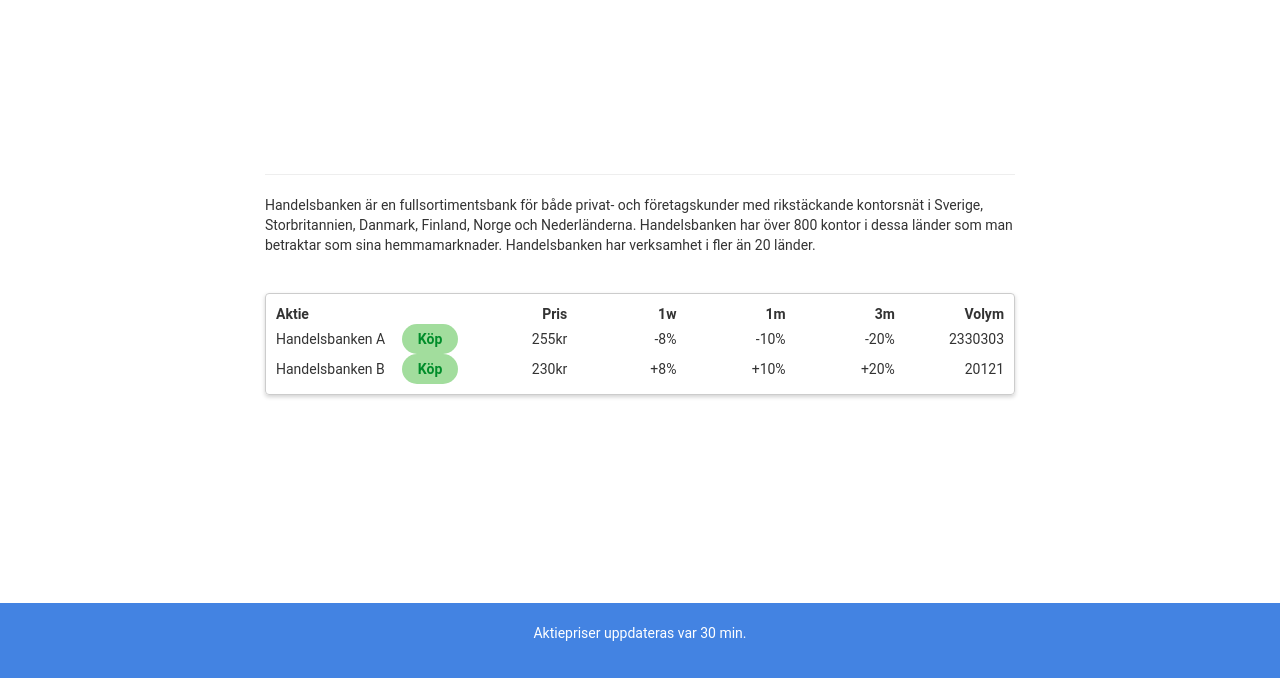
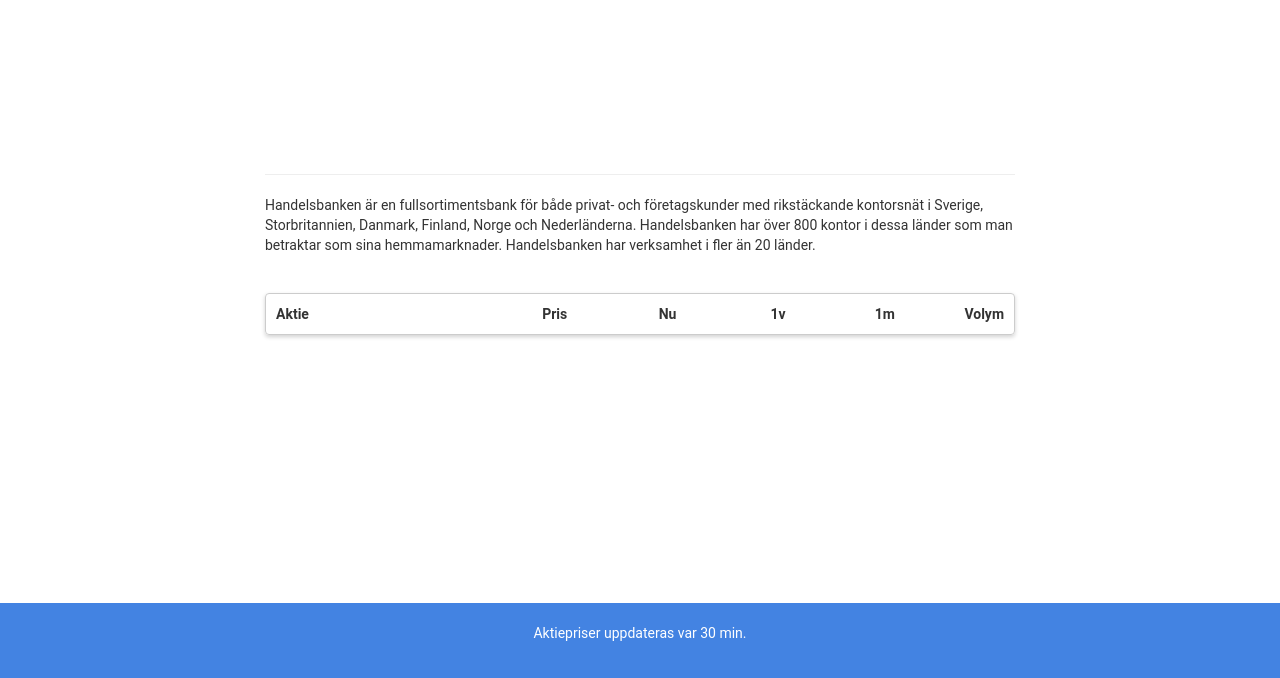
Before and after one commit to JohanKJIP/aktiearbitrage, a Django app: template mainpage/templates/mainpage/stock_detail.html in a window 1280 px wide. Shown: the part 122-800 px from the top of the page. Run offline with Django 3.2, Linux system fonts and the light colour scheme; the template is opened without the code that fills it, so the values that code supplies are empty; some libraries are stand-ins or nearby versions.

Commit message:
Dynamic stock page data and model changes

```diff
--- a/mainpage/models.py
+++ b/mainpage/models.py
@@ -6,6 +6,7 @@ class Stock(models.Model):
     slug = models.CharField(max_length=30)
     name = models.CharField(max_length=30)
     spread = models.FloatField(default=0)
+    info = models.TextField(default="")
 
     def __str__(self):
         return self.name
@@ -13,7 +14,9 @@ class Stock(models.Model):
 class Stock_Info(models.Model):
     stock = models.ForeignKey(Stock, on_delete=models.CASCADE)
     stock_type = models.CharField(max_length=1, default="")
-    latest_price = models.IntegerField(null=True)
+    latest_price = models.FloatField(null=True)
+    url = models.CharField(max_length=120, default="")
+    volume = models.IntegerField(default=0)
 
     def __str__(self):
         return self.stock_type
--- a/mainpage/static/css/mainpage.css
+++ b/mainpage/static/css/mainpage.css
@@ -206,7 +206,12 @@ SEARCH BAR
     text-align: center;
     font-weight: 600;
     border-radius: 20px;
-    padding-right: 12px;
-    padding-left: 12px;
+    padding: 3px 12px 3px 12px;
     height: 10px;
+    border: 1px solid rgba(81, 136, 76, 0);
 }
+
+.button:hover {
+    border: 1px solid rgb(81, 136, 76);
+    text-decoration: none;
+}
--- a/mainpage/static/js/functions.js
+++ b/mainpage/static/js/functions.js
@@ -35,9 +35,33 @@ function loadStockDetails() {
         },
         type: 'GET',
         success: function(data) {
+            console.log(data);
             loadGraph(stockName, data);
+            loadTable(stockName, data);
         }
     });
+}
+
+function loadTable(stockName, data) {
+    $("#stock-text").html(data['stock_text']);
+    // type 1
+    var html = "<td>"  + stockName + " "  + data['type1'] + "</td>";
+    html += "<td class=\"noselect clickable\"><a class=\"button\" href=" + data['type1_url'] + ">Köp</a></td>";
+    html += "<td class=\"table-cell-number\">"  + data['type1_latest_price'] + " kr </td>";
+    html += "<td class=\"table-cell-number\">"  + "-8%" + "</td>";
+    html += "<td class=\"table-cell-number\">"  + "-10%" + "</td>";
+    html += "<td class=\"table-cell-number\">"  + "-12%" + "</td>";
+    html += "<td class=\"table-cell-number\">"  + data['type1_vol'] + "</td>";
+    $("#type1-info").html(html);
+    //type 2
+    var html = "<td>"  + stockName + " "  + data['type2'] + "</td>";
+    html += "<td class=\"noselect clickable\"><a class=\"button\" href=" + data['type2_url'] + ">Köp</a></td>";
+    html += "<td class=\"table-cell-number\">"  + data['type2_latest_price'] + " kr </td>";
+    html += "<td class=\"table-cell-number\">"  + "-8%" + "</td>";
+    html += "<td class=\"table-cell-number\">"  + "-10%" + "</td>";
+    html += "<td class=\"table-cell-number\">"  + "-12%" + "</td>";
+    html += "<td class=\"table-cell-number\">"  + data['type2_vol'] + "</td>";
+    $("#type2-info").html(html);
 }
 
 /**
--- a/mainpage/templates/mainpage/stock_detail.html
+++ b/mainpage/templates/mainpage/stock_detail.html
@@ -6,7 +6,7 @@
         <hr>
         <canvas id="stock-chart" width="50%"></canvas>
         <hr>
-        <p>
+        <p id="stock-text">
             Handelsbanken är en fullsortimentsbank för både privat- och företagskunder med rikstäckande kontorsnät i Sverige, Storbritannien, Danmark, Finland, Norge och Nederländerna. Handelsbanken har över 800 kontor i dessa länder som man betraktar som sina hemmamarknader. Handelsbanken har verksamhet i fler än 20 länder.
         </p>
         <table id="stock-info-table">
@@ -14,29 +14,13 @@
                 <th>Aktie</th>
                 <th></th>
                 <th class="table-cell-number">Pris</th>
-                <th class="table-cell-number">1w</th>
+                <th class="table-cell-number">Nu</th>
+                <th class="table-cell-number">1v</th>
                 <th class="table-cell-number">1m</th>
-                <th class="table-cell-number">3m</th>
                 <th class="table-cell-number">Volym</th>
             </tr>
-            <tr>
-                <td>Handelsbanken A</td>
-                <td class="button noselect clickable">Köp</td>
-                <td class="table-cell-number">255kr</td>
-                <td class="table-cell-number">-8%</td>
-                <td class="table-cell-number">-10%</td>
-                <td class="table-cell-number">-20%</td>
-                <td class="table-cell-number">2330303</td>
-            </tr>
-            <tr>
-                <td>Handelsbanken B</td>
-                <td class="button noselect clickable">Köp</td>
-                <td class="table-cell-number">230kr</td>
-                <td class="table-cell-number">+8%</td>
-                <td class="table-cell-number">+10%</td>
-                <td class="table-cell-number">+20%</td>
-                <td class="table-cell-number">20121</td>
-            </tr>
+            <tr id="type1-info"></tr>
+            <tr id="type2-info"></tr>
         </table>
     </div>
 {% endblock %}
```
Also changed, not shown: datafetcher/data_fetcher.py (+12 -6 lines), mainpage/views.py (+7 -0 lines).
